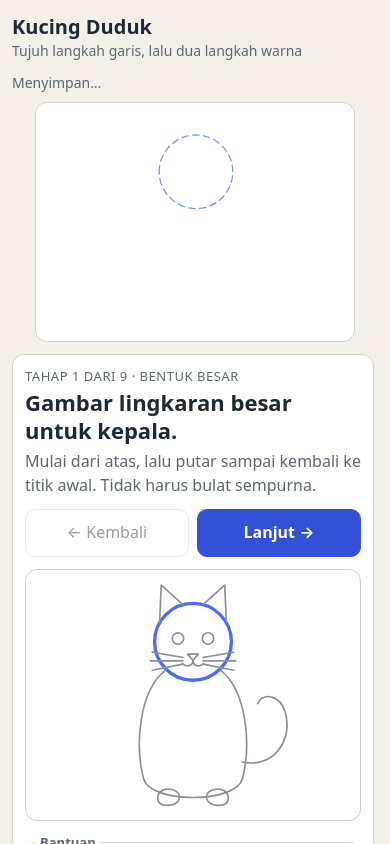
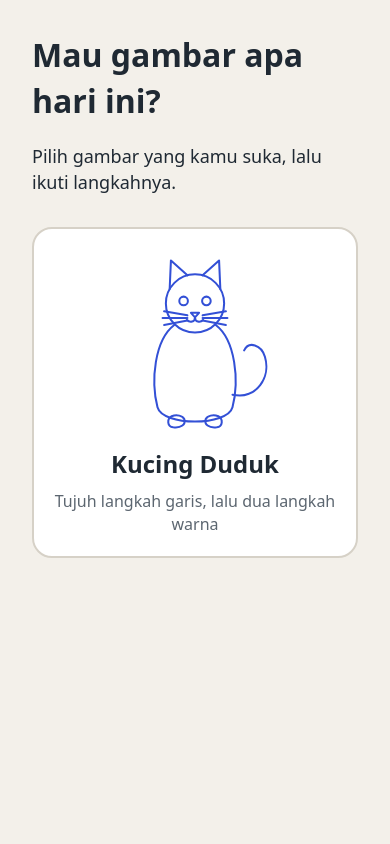
Before and after one commit to erriccjs/DrawSprout, a React (Vite) app: page / in a window 390 px wide. Shown: the top 844 px of the page. Built offline with nearby package versions, Linux system fonts and the light colour scheme.

Commit message:
Add lesson picker with per-lesson progress

```diff
--- a/src/App.tsx
+++ b/src/App.tsx
@@ -1,15 +1,25 @@
-/**
- * App shell: resolve storage and the session, then hand over to the drawing pad.
- *
- * Milestone 1 is one lesson, so there is no catalogue and no gallery; both are
- * follow-up work recorded in docs/IMPLEMENTATION_PLAN.md.
- */
+import { useState } from 'react';
+import { getLesson } from './lesson-data';
+import type { LessonPackage } from './lesson-data/schema';
+import { createSession } from './lesson-engine/session';
+import type { SessionState } from './lesson-engine/types';
+import { fromRestoredSession } from './persistence/mapping';
+import { DrawingPad } from './ui/DrawingPad';
+import { LessonPicker } from './ui/LessonPicker';
+import { newId } from './ui/ids';
+import { useSessionBootstrap } from './ui/useSessionBootstrap';
 
-import { DrawingPad } from './ui/DrawingPad';
-import { useSessionBootstrap } from './ui/useSessionBootstrap';
+interface OpenLesson {
+  readonly lesson: LessonPackage;
+  readonly initialState: SessionState;
+  readonly notice: string | null;
+}
 
 export function App() {
   const bootstrap = useSessionBootstrap();
+  const [openLesson, setOpenLesson] = useState<OpenLesson | null>(null);
+  const [opening, setOpening] = useState(false);
+  const [openError, setOpenError] = useState<string | null>(null);
 
   if (bootstrap.status === 'loading') {
     return (
@@ -28,19 +38,57 @@ export function App() {
     );
   }
 
-  const notice =
-    bootstrap.resumeProblem ??
-    (bootstrap.resumed ? 'Karya terakhirmu dilanjutkan dari tempat kamu berhenti.' : null);
+  const selectLesson = async (lessonId: string) => {
+    if (opening) return;
+    setOpening(true);
+    setOpenError(null);
+    try {
+      const lesson = getLesson(lessonId);
+      const restored = await bootstrap.store.loadLatestSessionForLesson(lessonId);
+      const preferences = (await bootstrap.store.loadPreferences()) ?? bootstrap.preferences;
+      let initialState = createSession(lesson, newId(), preferences);
+      let notice: string | null = null;
+
+      if (restored) {
+        if (restored.checkpoint.lessonContentVersion !== lesson.contentVersion) {
+          notice = 'Pelajaran sudah diperbarui, jadi karya lama dibuka sebagai karya baru.';
+        } else {
+          try {
+            initialState = fromRestoredSession(restored);
+            notice = 'Karya terakhirmu dilanjutkan dari tempat kamu berhenti.';
+          } catch (error) {
+            notice = `Karya tersimpan tidak dapat dibuka: ${describe(error)}`;
+          }
+        }
+      }
+
+      setOpenLesson({ lesson, initialState, notice });
+    } catch (error) {
+      setOpenError(`Gagal membuka gambar: ${describe(error)}`);
+    } finally {
+      setOpening(false);
+    }
+  };
 
   return (
     <main className="shell">
-      <DrawingPad
-        lesson={bootstrap.lesson}
-        store={bootstrap.store}
-        initialState={bootstrap.initialState}
-        durable={bootstrap.durable}
-        notice={notice}
-      />
+      {openLesson ? (
+        <DrawingPad
+          key={openLesson.initialState.sessionId}
+          lesson={openLesson.lesson}
+          store={bootstrap.store}
+          initialState={openLesson.initialState}
+          durable={bootstrap.durable}
+          notice={openLesson.notice}
+          onChoosePicture={() => setOpenLesson(null)}
+        />
+      ) : (
+        <LessonPicker onSelect={(lessonId) => void selectLesson(lessonId)} opening={opening} error={openError} />
+      )}
     </main>
   );
 }
+
+function describe(error: unknown): string {
+  return error instanceof Error ? error.message : String(error);
+}
--- a/src/lesson-data/index.ts
+++ b/src/lesson-data/index.ts
@@ -7,8 +7,7 @@ import { assertValidLesson } from './validate';
 import type { LessonPackage } from './schema';
 
 /**
- * Every lesson shipped in the app. Milestone 1 ships one hand-authored lesson;
- * the catalogue screen and the local gallery are deferred work.
+ * Every lesson shipped in the app. The picker reads this list directly.
  */
 export const BUNDLED_LESSONS: readonly LessonPackage[] = [CAT_LESSON];
 
--- a/src/persistence/types.ts
+++ b/src/persistence/types.ts
@@ -64,6 +64,8 @@ export interface SessionStore {
   loadSession(sessionId: string): Promise<RestoredSession | null>;
   /** Most recently updated session, for the "lanjutkan karya" entry point. */
   loadLatestSession(): Promise<RestoredSession | null>;
+  /** Most recently updated session belonging to one lesson. */
+  loadLatestSessionForLesson(lessonId: string): Promise<RestoredSession | null>;
   deleteSession(sessionId: string): Promise<void>;
   loadPreferences(): Promise<SessionPreferences | null>;
   savePreferences(preferences: SessionPreferences): Promise<void>;
--- a/src/styles.css
+++ b/src/styles.css
@@ -47,6 +47,68 @@ body {
   place-content: center;
   text-align: center;
   gap: 12px;
+}
+
+.lesson-picker {
+  max-width: 1100px;
+  margin: 0 auto;
+  padding: clamp(20px, 5vw, 64px);
+}
+
+.lesson-picker h1 {
+  margin: 0;
+  font-size: clamp(2rem, 4vw, 3rem);
+}
+
+.lesson-picker > p {
+  font-size: 1.125rem;
+}
+
+.lesson-picker__choices {
+  display: grid;
+  grid-template-columns: repeat(auto-fill, minmax(min(100%, 240px), 1fr));
+  gap: 20px;
+  margin-top: 32px;
+}
+
+.lesson-picker__choice {
+  display: flex;
+  flex-direction: column;
+  align-items: center;
+  gap: 8px;
+  min-height: 300px;
+  padding: 20px;
+  border: 2px solid var(--line);
+  border-radius: 20px;
+  background: var(--paper);
+  color: var(--ink);
+  font: inherit;
+  cursor: pointer;
+}
+
+.lesson-picker__choice:focus-visible {
+  outline: 3px solid var(--accent);
+  outline-offset: 3px;
+}
+
+.lesson-picker__choice:disabled {
+  opacity: 0.6;
+}
+
+.lesson-picker__picture {
+  width: 100%;
+  max-height: 190px;
+  flex: 1;
+  color: var(--accent);
+}
+
+.lesson-picker__name {
+  font-size: 1.5rem;
+  font-weight: 700;
+}
+
+.lesson-picker__subtitle {
+  color: var(--muted);
 }
 
 /* --- drawing pad ---------------------------------------------------------- */
--- a/src/ui/DrawingPad.tsx
+++ b/src/ui/DrawingPad.tsx
@@ -39,7 +39,7 @@ import { StepPanel } from './StepPanel';
 import { Toolbar } from './Toolbar';
 import { clipPathsFromLesson, toRenderStrokes } from './render-adapter';
 import { newId } from './ids';
-import { useAutosave } from './useAutosave';
+import { useAutosave, type SaveStatus } from './useAutosave';
 
 interface DrawingPadProps {
   readonly lesson: LessonPackage;
@@ -47,6 +47,7 @@ interface DrawingPadProps {
   readonly initialState: SessionState;
   readonly durable: boolean;
   readonly notice: string | null;
+  readonly onChoosePicture?: () => void;
 }
 
 /** What the pointer began drawing, frozen at pointer-down (FR-03). */
@@ -56,14 +57,17 @@ interface PendingStroke {
   readonly tool: Stroke['tool'];
 }
 
-export function DrawingPad({ lesson, store, initialState, durable, notice }: DrawingPadProps) {
+export function DrawingPad({ lesson, store, initialState, durable, notice, onChoosePicture }: DrawingPadProps) {
   const [state, setState] = useState(initialState);
   const dispatch = useCallback(
     (action: SessionAction) => setState((previous) => reduceSession(lesson, previous, action)),
     [lesson],
   );
 
-  const saveStatus = useAutosave(store, state);
+  const { status: saveStatus, flush } = useAutosave(store, state);
+  const choosePicture = async () => {
+    if (await flush()) onChoosePicture?.();
+  };
   const step = activeStep(lesson, state);
   const preset = effectiveToolPreset(lesson, state);
   const isColorStep = step.phase === 'color';
@@ -256,7 +260,9 @@ export function DrawingPad({ lesson, store, initialState, durable, notice }: Dra
         lesson={lesson}
         state={state}
         clipPaths={clipPaths}
+        saveStatus={saveStatus}
         onKeepDrawing={() => dispatch({ type: 'reopen' })}
+        {...(onChoosePicture ? { onChoosePicture: () => void choosePicture() } : {})}
       />
     );
   }
@@ -264,6 +270,11 @@ export function DrawingPad({ lesson, store, initialState, durable, notice }: Dra
   return (
     <div className="pad">
       <header className="pad__header">
+        {onChoosePicture && (
+          <button type="button" className="button" onClick={() => void choosePicture()}>
+            ← Pilih gambar
+          </button>
+        )}
         <div>
           <h1 className="pad__title">{lesson.title}</h1>
           <p className="pad__subtitle">{lesson.subtitle}</p>
@@ -352,7 +363,7 @@ function sizeCanvas(canvas: HTMLCanvasElement, viewport: Viewport): void {
   canvas.style.height = `${viewport.cssHeight}px`;
 }
 
-function statusLabel(status: ReturnType<typeof useAutosave>, durable: boolean): string {
+function statusLabel(status: SaveStatus, durable: boolean): string {
   if (!durable) return 'Tidak tersimpan permanen';
   switch (status.kind) {
     case 'idle':
--- /dev/null
+++ b/src/ui/LessonPicker.tsx
@@ -0,0 +1,50 @@
+import { BUNDLED_LESSONS } from '../lesson-data';
+
+interface LessonPickerProps {
+  readonly onSelect: (lessonId: string) => void;
+  readonly opening: boolean;
+  readonly error: string | null;
+}
+
+export function LessonPicker({ onSelect, opening, error }: LessonPickerProps) {
+  return (
+    <section className="lesson-picker" aria-labelledby="lesson-picker-title">
+      <h1 id="lesson-picker-title">Mau gambar apa hari ini?</h1>
+      <p>Pilih gambar yang kamu suka, lalu ikuti langkahnya.</p>
+      {error && <p className="banner banner--warning" role="alert">{error}</p>}
+      <div className="lesson-picker__choices">
+        {BUNDLED_LESSONS.map((lesson) => (
+          <button
+            className="lesson-picker__choice"
+            key={lesson.id}
+            type="button"
+            disabled={opening}
+            onClick={() => onSelect(lesson.id)}
+          >
+            <svg
+              className="lesson-picker__picture"
+              viewBox={`0 0 ${lesson.coordinateSpace.width} ${lesson.coordinateSpace.height}`}
+              role="img"
+              aria-label={`Gambar ${lesson.title}`}
+            >
+              {lesson.targetPreview.paths.map((path) => (
+                <path
+                  key={path.id}
+                  d={path.d}
+                  fill="none"
+                  stroke="currentColor"
+                  strokeWidth={8}
+                  strokeLinecap="round"
+                  strokeLinejoin="round"
+                />
+              ))}
+            </svg>
+            <span className="lesson-picker__name">{lesson.title}</span>
+            <span className="lesson-picker__subtitle">{lesson.subtitle}</span>
+          </button>
+        ))}
+      </div>
+      {opening && <p role="status">Membuka gambar…</p>}
+    </section>
+  );
+}
--- a/src/ui/useAutosave.ts
+++ b/src/ui/useAutosave.ts
@@ -21,7 +21,10 @@ export type SaveStatus =
   | { readonly kind: 'storage-full' }
   | { readonly kind: 'failed'; readonly message: string };
 
-export function useAutosave(store: SessionStore, state: SessionState): SaveStatus {
+export function useAutosave(
+  store: SessionStore,
+  state: SessionState,
+): { status: SaveStatus; flush: () => Promise<boolean> } {
   const [status, setStatus] = useState<SaveStatus>({ kind: 'idle' });
 
   // Written in an effect rather than during render; the save effect below is
@@ -34,9 +37,9 @@ export function useAutosave(store: SessionStore, state: SessionState): SaveStatu
   const revisionRef = useRef(0);
   const savedStrokeIdsRef = useRef(new Set<string>());
   const timerRef = useRef<ReturnType<typeof setTimeout> | null>(null);
-  const inFlightRef = useRef<Promise<void> | null>(null);
+  const inFlightRef = useRef<Promise<boolean> | null>(null);
 
-  const flush = useCallback(async (): Promise<void> => {
+  const flush = useCallback(async (): Promise<boolean> => {
     // Serialise saves: two overlapping transactions could otherwise land in the
     // wrong order and leave an older checkpoint on top.
     await inFlightRef.current;
@@ -56,14 +59,16 @@ export function useAutosave(store: SessionStore, state: SessionState): SaveStatu
       .then(() => {
         for (const stroke of newStrokes) savedStrokeIdsRef.current.add(stroke.id);
         setStatus({ kind: 'saved', at: Date.now() });
+        return true;
       })
       .catch((error: unknown) => {
         if (error instanceof StorageFullError) setStatus({ kind: 'storage-full' });
         else setStatus({ kind: 'failed', message: describe(error) });
+        return false;
       });
 
     inFlightRef.current = save;
-    await save;
+    return await save;
   }, [store]);
 
   useEffect(() => {
@@ -91,7 +96,7 @@ export function useAutosave(store: SessionStore, state: SessionState): SaveStatu
     return () => document.removeEventListener('visibilitychange', onHide);
   }, [flush]);
 
-  return status;
+  return { status, flush };
 }
 
 function describe(error: unknown): string {
--- a/src/ui/useSessionBootstrap.ts
+++ b/src/ui/useSessionBootstrap.ts
@@ -1,32 +1,18 @@
-/**
- * Startup: open storage, then resume the last session or begin a new one.
- *
- * Resume is what AT-05 asks for; everything here is about deciding whether the
- * stored session can still be trusted, and saying so plainly when it cannot.
- */
+/** Open storage and preferences before the child chooses a lesson. */
 
 import { useEffect, useState } from 'react';
-import { CAT_LESSON, assertValidLesson } from '../lesson-data';
-import type { LessonPackage } from '../lesson-data/schema';
-import { DEFAULT_PREFERENCES, createSession } from '../lesson-engine/session';
-import type { SessionState } from '../lesson-engine/types';
+import { DEFAULT_PREFERENCES } from '../lesson-engine/session';
+import type { SessionPreferences } from '../lesson-engine/types';
 import { createSessionStore } from '../persistence';
-import { fromRestoredSession } from '../persistence/mapping';
 import type { SessionStore } from '../persistence/types';
-import { newId } from './ids';
 
 export type Bootstrap =
   | { readonly status: 'loading' }
   | {
       readonly status: 'ready';
-      readonly lesson: LessonPackage;
       readonly store: SessionStore;
-      /** `false` when the work will not survive a reload. */
       readonly durable: boolean;
-      readonly initialState: SessionState;
-      readonly resumed: boolean;
-      /** Set when a stored session existed but could not be reopened. */
-      readonly resumeProblem: string | null;
+      readonly preferences: SessionPreferences;
     }
   | { readonly status: 'error'; readonly message: string };
 
@@ -38,48 +24,20 @@ export function useSessionBootstrap(): Bootstrap {
 
     void (async () => {
       try {
-        const lesson = assertValidLesson(CAT_LESSON);
         const { store, durable } = await createSessionStore();
         const preferences = (await store.loadPreferences()) ?? DEFAULT_PREFERENCES;
-        const restored = await store.loadLatestSession();
-
-        let initialState = createSession(lesson, newId(), preferences);
-        let resumed = false;
-        let resumeProblem: string | null = null;
-
-        if (restored) {
-          if (restored.checkpoint.lessonId !== lesson.id) {
-            resumeProblem = 'Karya tersimpan berasal dari pelajaran lain yang belum tersedia.';
-          } else if (restored.checkpoint.lessonContentVersion !== lesson.contentVersion) {
-            // The geometry may have moved, so the old strokes would no longer
-            // line up with the guides. Milestone 1 starts fresh and says so;
-            // migrating old lesson versions is FR-25 work.
-            resumeProblem = 'Pelajaran sudah diperbarui, jadi karya lama dibuka sebagai karya baru.';
-          } else {
-            try {
-              initialState = fromRestoredSession(restored);
-              resumed = true;
-            } catch (error) {
-              resumeProblem = `Karya tersimpan tidak dapat dibuka: ${describe(error)}`;
-            }
-          }
-        }
-
         if (cancelled) {
           store.close();
           return;
         }
-        setBootstrap({
-          status: 'ready',
-          lesson,
-          store,
-          durable,
-          initialState,
-          resumed,
-          resumeProblem,
-        });
+        setBootstrap({ status: 'ready', store, durable, preferences });
       } catch (error) {
-        if (!cancelled) setBootstrap({ status: 'error', message: describe(error) });
+        if (!cancelled) {
+          setBootstrap({
+            status: 'error',
+            message: error instanceof Error ? error.message : String(error),
+          });
+        }
       }
     })();
 
@@ -90,7 +48,3 @@ export function useSessionBootstrap(): Bootstrap {
 
   return bootstrap;
 }
-
-function describe(error: unknown): string {
-  return error instanceof Error ? error.message : String(error);
-}
```
Also changed, not shown: src/persistence/indexeddb-store.ts (+16 -0 lines), src/persistence/memory-store.ts (+10 -0 lines), src/ui/FinishScreen.tsx (+16 -1 lines), 2 other files (tests, documents, lock files or other folders).
